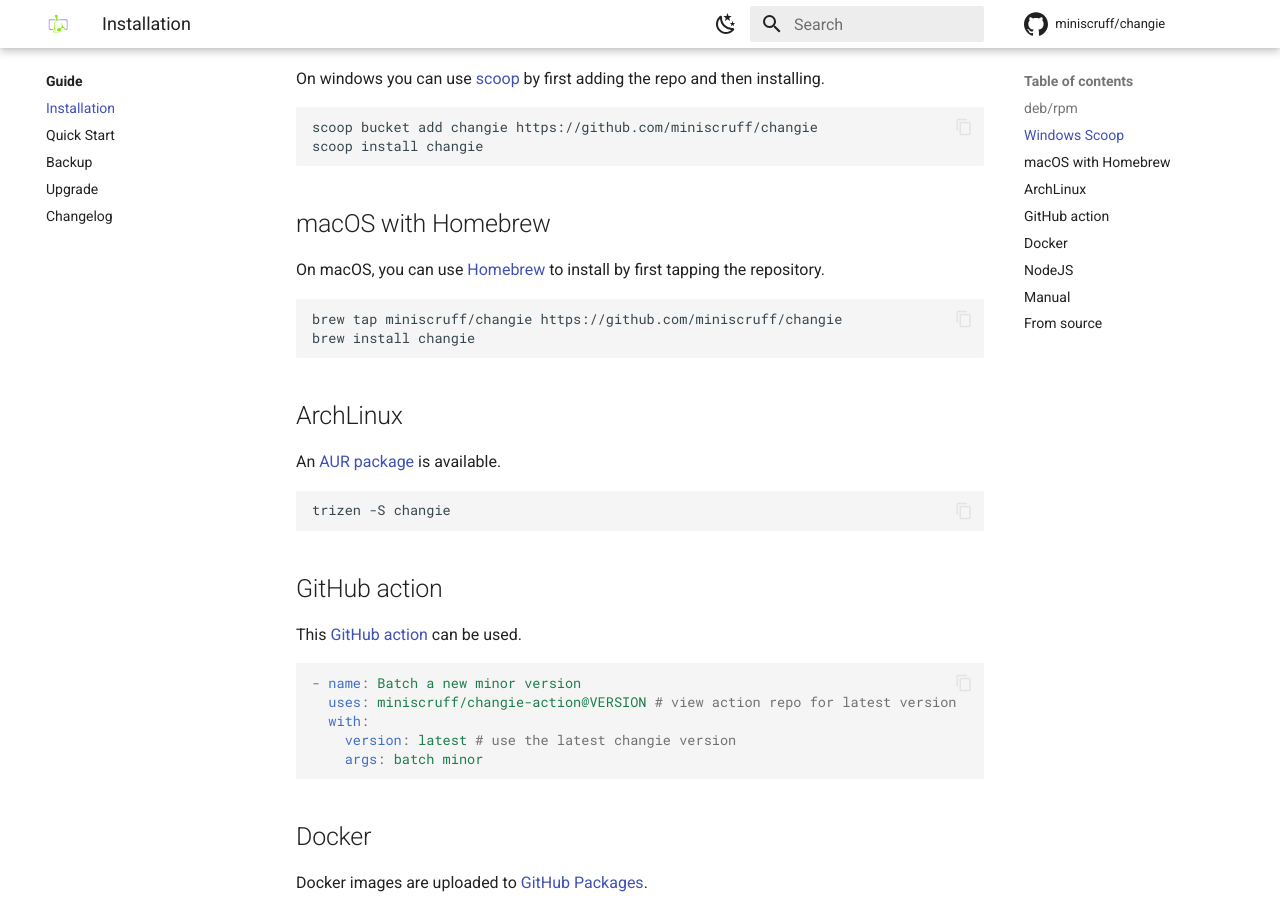
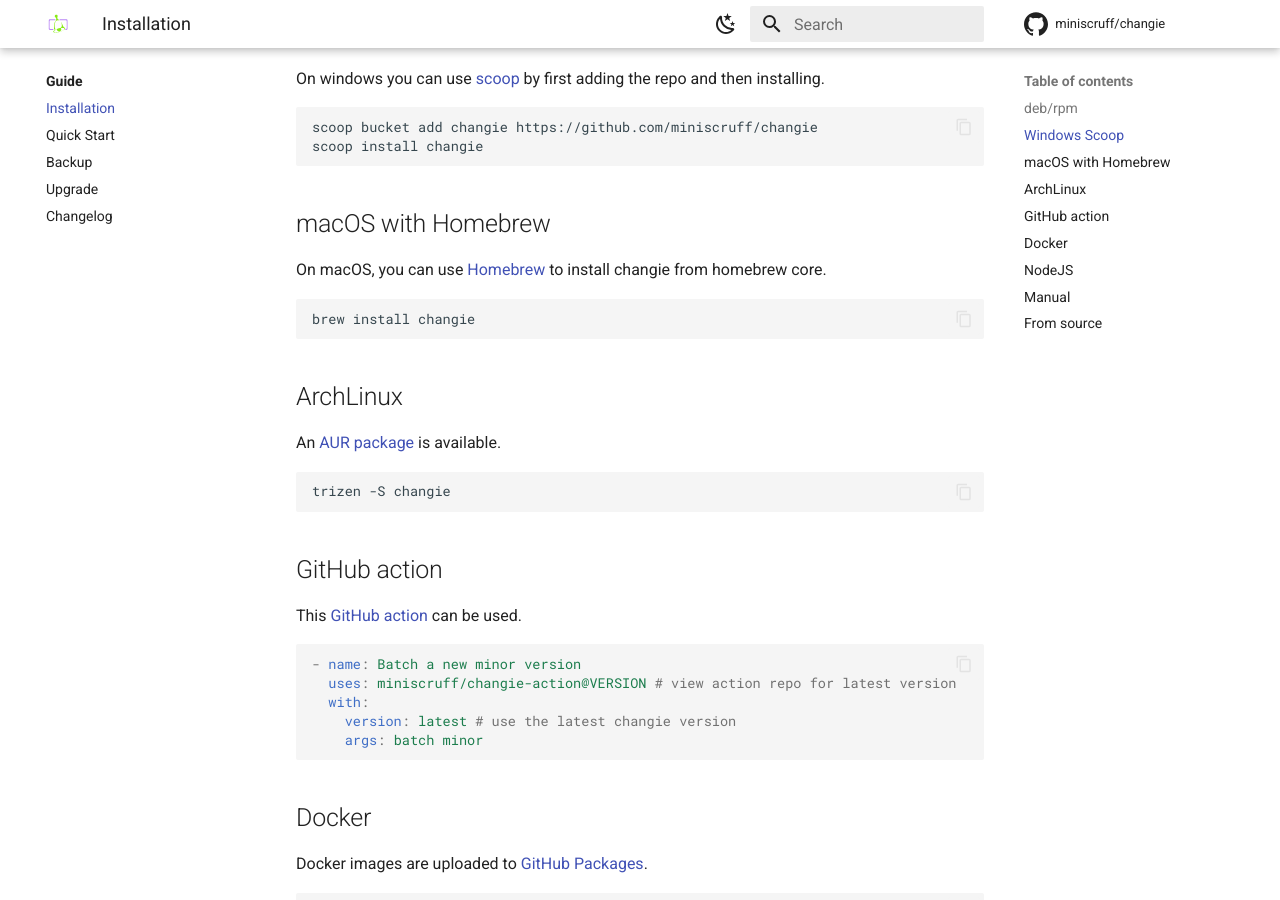
Before and after one commit to miniscruff/changie, an MkDocs documentation site: the page built from docs/guide/installation.md, in a window 1280 px wide and 900 px high, scrolled down 356 px. Built offline with MkDocs 1.6.1 and Material for MkDocs 9.7.7, drawn with Linux system fonts in a browser that asks for light colours; comment, search, counter and statistics services are not loaded.

Commit message:
update brew docs to use brew core instead of tapping (#740)

````diff
--- a/docs/guide/installation.md
+++ b/docs/guide/installation.md
@@ -14,11 +14,9 @@
 
 ## macOS with Homebrew
 
-On macOS, you can use [Homebrew](https://brew.sh/) to install by first tapping
-the repository.
+On macOS, you can use [Homebrew](https://brew.sh/) to install changie from homebrew core.
 
 ```sh
-brew tap miniscruff/changie https://github.com/miniscruff/changie
 brew install changie
 ```
 
````
